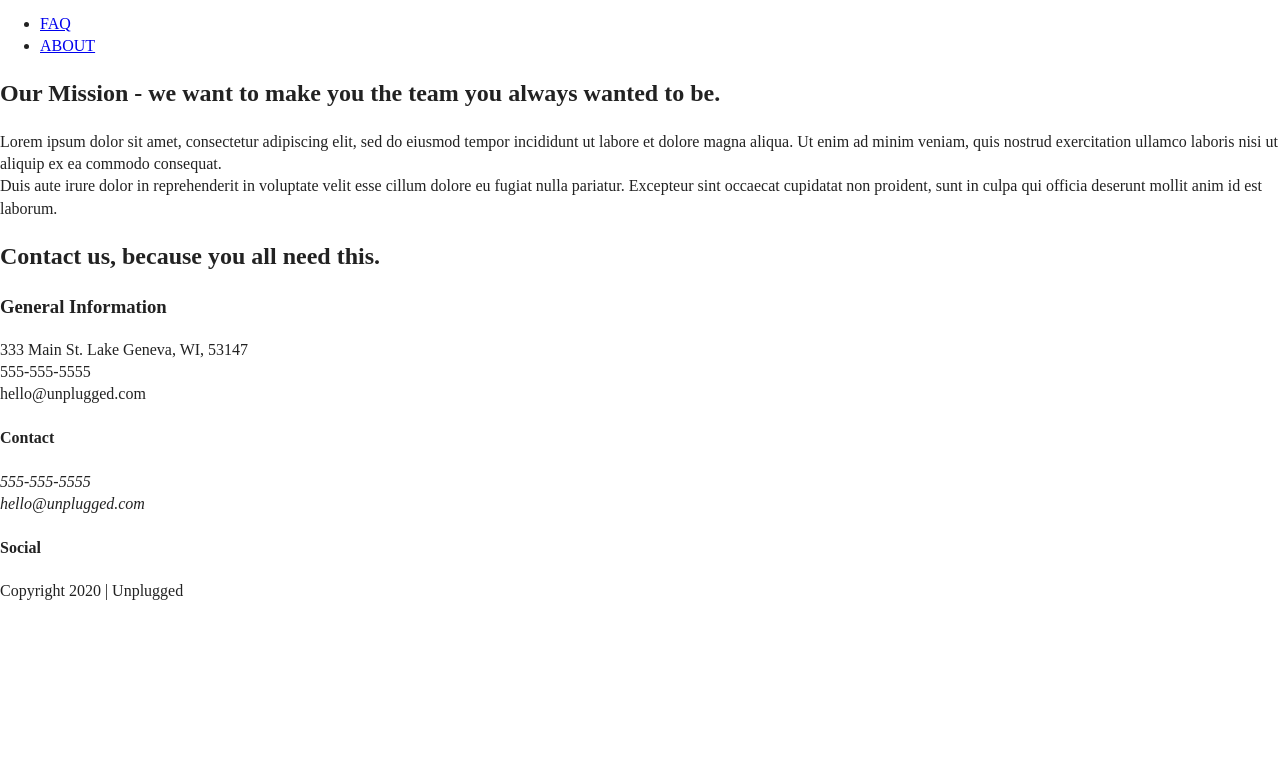
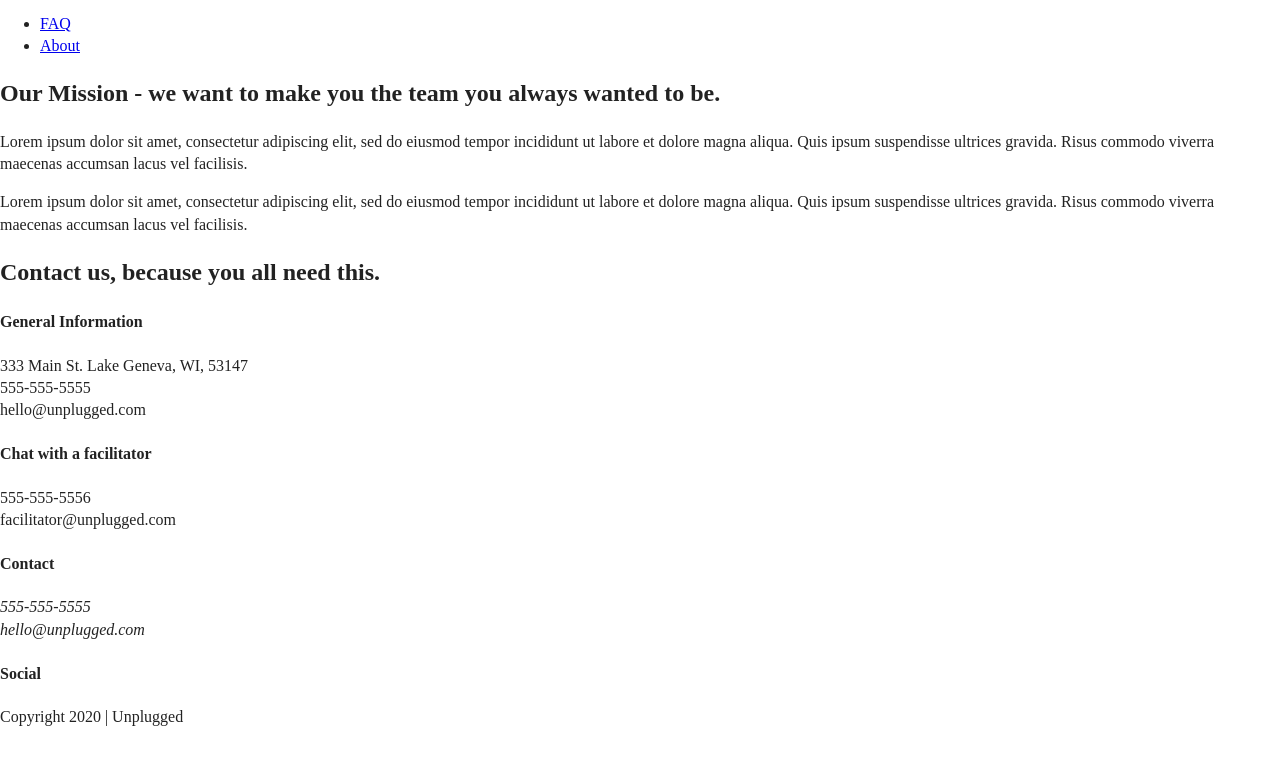
Before and after one commit to ruthiedr/unplugged-retreat-2020, a website: page about/index.html in a window 1280 px wide. Shown: the part 27-792 px from the top of the page. Drawn offline with Linux system fonts and the light colour scheme.

Commit message:
about page

```diff
--- a/about/index.html
+++ b/about/index.html
@@ -31,7 +31,7 @@
      <nav>
        <ul>
          <li><a href="../faq/index.html" target="_blank">FAQ</a></li>
-         <li><a href="index.html" target="_blank">ABOUT</a></li>
+         <li><a href="index.html" target="_blank">About</a></li>
        </ul>
      </nav>
    </div>
@@ -43,36 +43,48 @@
       <div class="content-wrapper">
         <div class="mission-content">
           <h2>Our Mission - we want to make you the team you always wanted to be.</h2>
-          <p>Lorem ipsum dolor sit amet, consectetur adipiscing elit, sed do eiusmod tempor incididunt ut labore et dolore magna aliqua.
-             Ut enim ad minim veniam, quis nostrud exercitation ullamco laboris nisi ut aliquip ex ea commodo consequat. <br>Duis aute irure
-              dolor in reprehenderit in voluptate velit esse cillum dolore eu fugiat nulla pariatur. Excepteur sint occaecat cupidatat non
-               proident, sunt in culpa qui officia deserunt mollit anim id est laborum.</p>
+          <p>
+             Lorem ipsum dolor sit amet, consectetur adipiscing elit, sed do eiusmod tempor incididunt ut labore et
+             dolore magna aliqua. Quis ipsum suspendisse ultrices gravida. Risus commodo viverra maecenas accumsan lacus
+             vel facilisis.
+           </p>
+           <p>
+             Lorem ipsum dolor sit amet, consectetur adipiscing elit, sed do eiusmod tempor incididunt ut labore et
+             dolore magna aliqua. Quis ipsum suspendisse ultrices gravida. Risus commodo viverra maecenas accumsan lacus
+             vel facilisis.
+           </p>
         </div>
       </div><!--content-wrapper-->
+    </section>
 
       <section class="map">
-        <div class="content-wrapper">
-          <figure class="map-content">
+        <figure>
           </figure>
-        </div><!--content-wrapper-->
       </section>
 
     </section class="contact"><!--contact info-->
      <div class="content-wrapper">
-       <div class="contact-content">
-         <h2>Contact us, because you all need this.</h2>
-         <h3>General Information</h3>
-         <p>333 Main St. Lake Geneva, WI, 53147<br>555-555-5555<br>hello@unplugged.com</p>
-
+       <h2>Contact us, because you all need this.</h2>
+       <adress class="contact-content">
+       <div>
+         <h4>General Information</h4>
+         <p>
+           333 Main St. Lake Geneva, WI, 53147<br>
+           555-555-5555<br>
+           hello@unplugged.com
+         </p>
        </div>
+       <div>
+         <h4>Chat with a facilitator</h4>
+         <p>
+           555-555-5556<br>
+           facilitator@unplugged.com
+         </p>
+       </div>
+     </adress>
      </div><!--content-wrapper-->
      </section>
-
-    <aside>
-
-    </aside>
-
-  </main> <!--main wrapper-->
+   </main> <!--main wrapper-->
 
   <footer>
    <div class="content-wrapper">
```
Also changed, not shown: faq/index.html (+1 -1 lines), index.html (+1 -1 lines).
